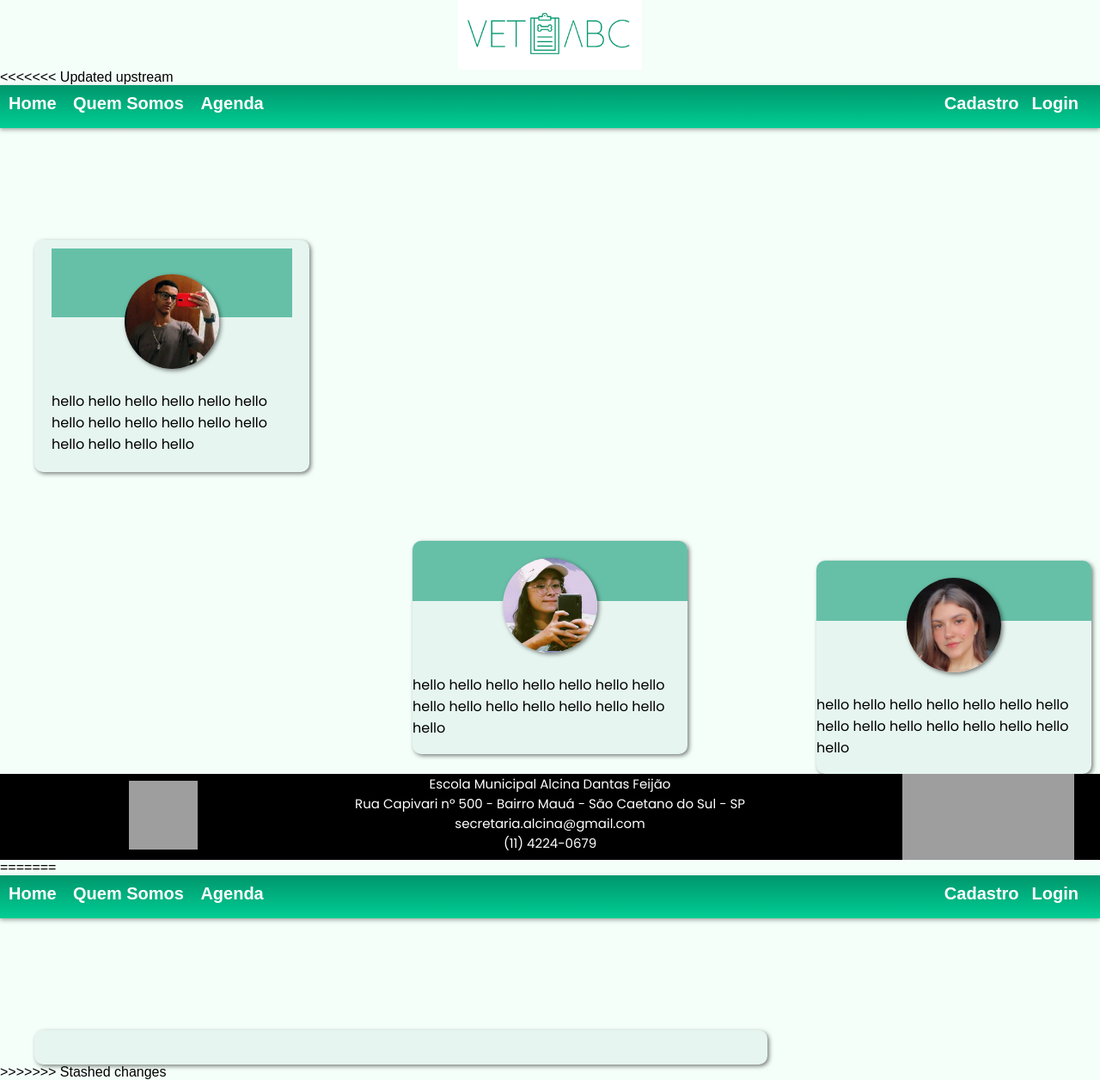
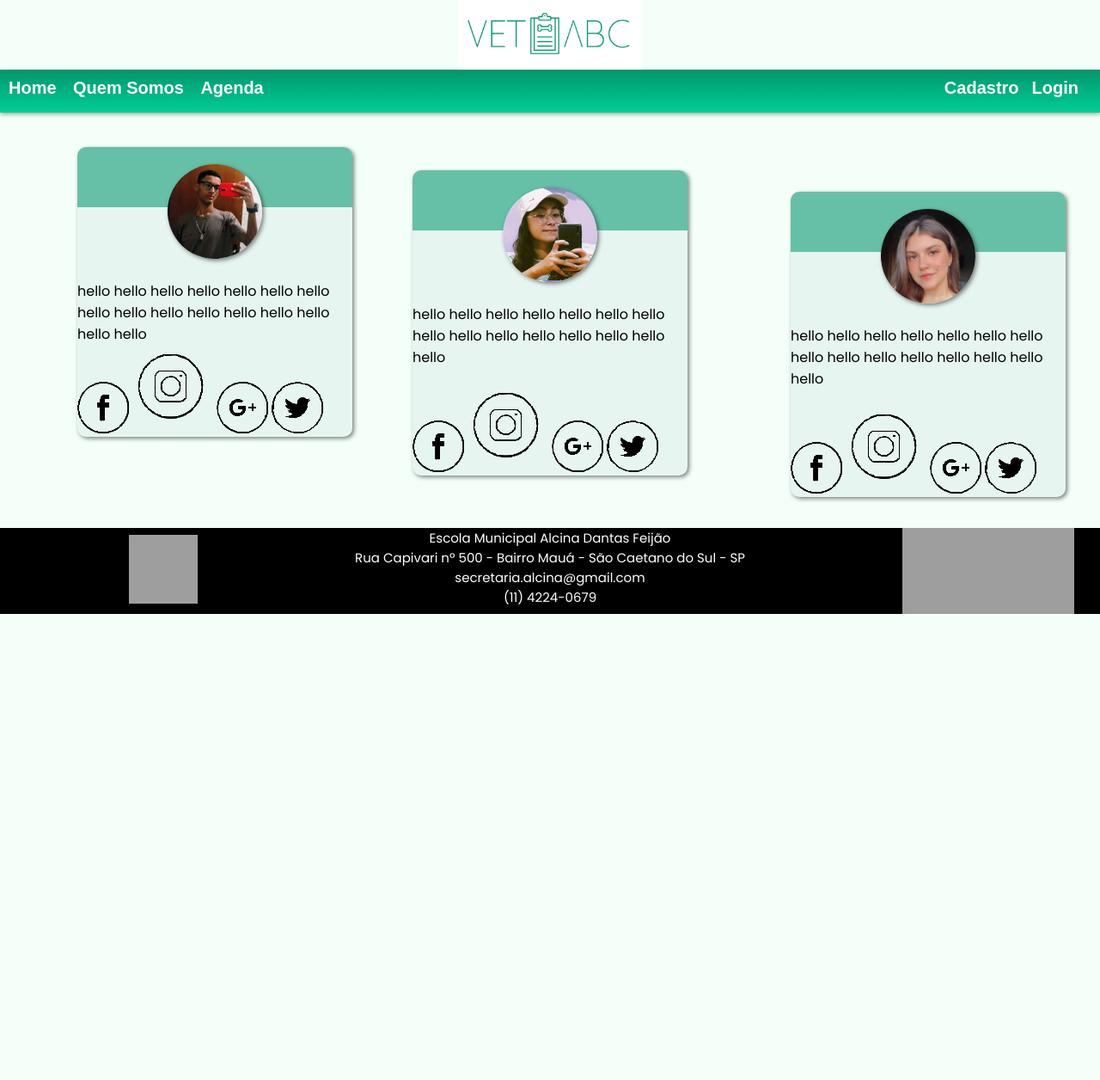
Before and after one commit to andre-reis-dev/Vet-ABC-exposoft, a PHP site: page /assets/html/quemsomos.html in a window 1280 px wide. Shown: the whole page at 86% size. After the commit the page ends 714 px from the top, so only its background shows below. Run offline with PHP 8.4, Linux system fonts and the light colour scheme; grey boxes are pictures that could not be loaded.

Commit message:
11-10-22
organização dos códigos

```diff
--- a/assets/css/style-quemsomos.css
+++ b/assets/css/style-quemsomos.css
@@ -18,24 +18,28 @@ body{
 p{
     font-family: 'poppins' ,display;
 }
+/* div das logos */
+.logos{
+
+}
 
 /* CONFIGURAÇÃO DA CAIXINHA DO ANDRÉ */
 .box-andre{ /* box andré é toda a caixa que sera armazenado as informações referentes ao andré- a caixa toda */
-     height: auto;
+    height: auto;
     width: auto;
     background-color: #e6f5f0;
-    margin-top: 40px;
-    margin-left: auto;/* para ficar centralizado */
+    margin-top: 30px;
+    margin-left: auto;
     margin-right: auto;
     box-shadow: 2px 2px 5px rgba(0,0,0,0.5);
     border-radius: 10px;
-    overflow: hidden; /* nada consegue ultrapassar o tamanho dessa div */
+    overflow: hidden;/* nada consegue ultrapassar o tamanho dessa div */
 }
 
 .cor-foto-a{ /* é a div que contem apenas a faixa verde que está na parte de trás da foto */
     margin-top: -10px;
     height: 80px;
-    width:335px;
+    width:100%;
     background-color: #66c0a7;
     margin-left: auto;
     margin-right: auto;
@@ -52,6 +56,7 @@ p{
     margin-left: auto;
     margin-right: auto;
     box-shadow: 2px 2px 5px rgba(0,0,0,0.5);
+    z-index: -99;
 
 
 }
@@ -63,7 +68,7 @@ p{
     height: auto;
     width: auto;
     background-color: #e6f5f0;
-    margin-top: 80px;
+    margin-top: 60px;
     margin-left: auto;
     margin-right: auto;
     box-shadow: 2px 2px 5px rgba(0,0,0,0.5);
@@ -97,12 +102,12 @@ p{
     height: auto;
     width: auto;
     background-color: #e6f5f0;
-    margin-top: 80px;
+    margin-top: 60px;
     margin-left: auto;
     margin-right: auto;
     box-shadow: 2px 2px 5px rgba(0,0,0,0.5);
     border-radius: 10px;
-    overflow: hidden; /* nada consegue ultrapassar o tamanho dessa div */
+    overflow: hidden;/* nada consegue ultrapassar o tamanho dessa div */
 }
 .cor-foto-c{ /* é a div que contem apenas a faixa verde que está na parte de trás da foto */
     margin-top: -10px;
@@ -126,20 +131,6 @@ p{
 }
 /* FIM DA CONFIG */
 
-*{margin:0;
-  padding:0;}
-
-.box-andre{
-     padding: 20px;
-    background-color: black;
-    margin-left: auto;
-    margin-right: auto;
-    margin-top: 30px;
-    box-shadow: 2px 2px 5px rgba(0,0,0,0.5);
-    border-radius: 10px;
-    width: 60px;
-    height: 70px;
-}
 
 
 
@@ -163,6 +154,82 @@ p{
 /* TAMANHO 600 */
 @media only screen and (min-width:600px) {
 
+    .box-andre{ /* box andré é toda a caixa que sera armazenado as informações referentes ao andré- a caixa toda */
+        height: auto;
+       width: auto;
+       background-color: #e6f5f0;
+       margin-top: 60px;
+       margin-left:auto;
+       margin-right: auto;
+       box-shadow: 2px 2px 5px rgba(0,0,0,0.5);
+       border-radius: 10px;
+       overflow: hidden; /* nada consegue ultrapassar o tamanho dessa div */
+   }
+       .cor-foto-a{ /* é a div que contem apenas a faixa verde que está na parte de trás da foto */
+
+       height: 80px;
+       width:335px;
+       margin-top: -10;
+       background-color: #66c0a7;
+       margin-left: auto;
+       margin-right: auto;
+       box-shadow: 0px 0px 0px rgba(0,0,0,0.5);
+       border-radius: 0px; /* pra n ficar redondo */
+
+   }
+       /* FIM DA CONF */
+
+
+   /* CONFIGURAÇÃO DA CAIXINHA DA BÁRBARA */
+   .box-barbara{ /* box bárbara é toda a caixa que será armazenado as informações referentes a bárbara- a caixa toda */
+       height: auto;
+       width: auto;
+       background-color: #e6f5f0;
+       margin-left:auto;
+       margin-right: auto;
+       margin-top: 60px;
+       box-shadow: 2px 2px 5px rgba(0,0,0,0.5);
+       border-radius: 10px;
+       overflow: hidden;/* nada consegue ultrapassar o tamanho dessa div */
+
+   }
+   .cor-foto-b{ /* é a div que contem apenas a faixa verde que está na parte de trás da foto */
+       height: 80px;
+       width:335px;
+       margin-top: -10;
+       background-color: #66c0a7;
+       margin-left: auto;
+       margin-right: auto;
+       box-shadow: 0px 0px 0px rgba(0,0,0,0.5);
+       border-radius: 0px; /* pra n ficar redondo */
+
+   }
+       /* FIM DA CONF */
+
+   /* CONFIGURAÇÃO DA CAIXINHA DA CAMILA */
+   .box-camila{ /* box camila é toda a caixa que será armazenado as informações referentes a camila- a caixa toda */
+       height: auto;
+       width: auto;
+       background-color: #e6f5f0;
+       margin-top: 60px;
+       margin-left:auto;
+       margin-right: auto;
+       box-shadow: 2px 2px 5px rgba(0,0,0,0.5);
+       border-radius: 10px;
+       overflow: hidden; /* nada consegue ultrapassar o tamanho dessa div */
+
+   }
+   .cor-foto-c{ /* é a div que contem apenas a faixa verde que está na parte de trás da foto */
+       height: 80px;
+       width:335px;
+       margin-top: -10;
+       background-color: #66c0a7;
+       margin-left: auto;
+       margin-right: auto;
+       box-shadow: 0px 0px 0px rgba(0,0,0,0.5);
+       border-radius: 0px; /* pra n ficar redondo */
+
+   }
 
 
     .col-md-1 {width: 8.33%;}
@@ -178,6 +245,26 @@ p{
     .col-md-11 {width: 91.66%;}
     .col-md-12 {width: 100%;}
 }
+
+
+
+
+
+
+
+
+
+
+
+
+
+
+
+
+
+
+
+
     /* TAMANHO 1024 */
 @media only screen and (min-width: 1024px) {
 
@@ -185,8 +272,8 @@ p{
      height: auto;
     width: auto;
     background-color: #e6f5f0;
-    margin-top: 130px;
-    margin-left:40px;
+    margin-top: 40px;
+    margin-left:90px;
     box-shadow: 2px 2px 5px rgba(0,0,0,0.5);
     border-radius: 10px;
     overflow: hidden; /* nada consegue ultrapassar o tamanho dessa div */
@@ -205,14 +292,15 @@ p{
 }
     /* FIM DA CONF */
 
-<<<<<<< Updated upstream
+
 /* CONFIGURAÇÃO DA CAIXINHA DA BÁRBARA */
 .box-barbara{ /* box bárbara é toda a caixa que será armazenado as informações referentes a bárbara- a caixa toda */
     height: auto;
     width: auto;
     background-color: #e6f5f0;
-    margin-left: 500px;
-    margin-top: -200px;
+    margin-left: auto;
+    margin-right: auto;
+    margin-top: -310px;
     box-shadow: 2px 2px 5px rgba(0,0,0,0.5);
     border-radius: 10px;
     overflow: hidden;/* nada consegue ultrapassar o tamanho dessa div */
@@ -236,8 +324,8 @@ p{
     height: auto;
     width: auto;
     background-color: #e6f5f0;
-    margin-top: -225px;
-    margin-left: 950px;
+    margin-top: -330px;
+    margin-left: 920px;
     box-shadow: 2px 2px 5px rgba(0,0,0,0.5);
     border-radius: 10px;
     overflow: hidden; /* nada consegue ultrapassar o tamanho dessa div */
@@ -256,7 +344,6 @@ p{
 }
 
 
-@media only screen and (min-width: 1024px) {
 
     .col-lg-1 {width: 8.33%;}
     .col-lg-2 {width: 16.66%;}
--- a/assets/html/quemsomos.html
+++ b/assets/html/quemsomos.html
@@ -19,7 +19,7 @@
         </header>
 
 
-<<<<<<< Updated upstream
+
             <nav class="main-nav-bar">
                 <span class="material-symbols-outlined three-bars col-sm-2" onclick="toggleMenu()">menu</span>
                 <ul id="menu">
@@ -43,6 +43,9 @@
             </nav>
 
 
+
+
+
         <div class="caixote"><!-- armazena todas as caixinhas -->
             <!-- ANDRÉ -->
                 <div class="box-andre col-sm-8 col-md-6 col-lg-3"> <!--  toda a caxinha-->
@@ -51,6 +54,12 @@
                     <div class="texto"><!-- div de texto -->
                     <p class="text-a"> <br>  hello hello hello hello hello hello hello hello hello hello hello hello hello hello hello hello</p>
                         </div> <!-- texto de informação -->
+                        <div class="logos">
+                            <img src="../img/facebook.png">
+                            <img src="../img/instagram.png">
+                            <img src="../img/gmail.png">
+                            <img src="../img/ttw.png">
+                        </div>
                 </div>
               <!-- BÁRBARA -->
                 <div class="box-barbara col-sm-8 col-md-6 col-lg-3"><!--  toda a caxinha-->
@@ -59,17 +68,30 @@
                     <div class="texto">
                     <p class="text-b"> <br> hello hello hello hello hello hello hello hello hello hello hello hello hello hello hello</p><br>
                         </div> <!-- texto de informação -->
+                        <div class="logos">
+                            <img src="../img/facebook.png">
+                            <img src="../img/instagram.png">
+                            <img src="../img/gmail.png">
+                            <img src="../img/ttw.png">
+                        </div>
                 </div>
              <!-- CAMILA -->
                 <div class="box-camila col-sm-8 col-md-6 col-lg-3"><!--  toda a caxinha-->
                     <div class="cor-foto-c box-andre col-sm-12 col-md-12 col-lg-12"> </div><!-- barrinha verde da caixinha -->
                     <div  class="foto-c" style="background-image: url(../img/camila.jpg)"></div><!-- bolinha que contém imagem -->
                     <div class="texto">
-                    <p class="text-c"> <br>  hello hello hello hello hello hello hello hello hello hello hello hello hello hello hello</p><br></div> <!-- texto de informação -->
-
+                        <p class="text-c"> <br>  hello hello hello hello hello hello hello hello hello hello hello hello hello hello hello</p><br>
+                        </div> <!-- texto de informação -->
+                    <div class="logos">
+                        <img src="../img/facebook.png">
+                        <img src="../img/instagram.png">
+                        <img src="../img/gmail.png">
+                        <img src="../img/ttw.png">
+                </div>
                 </div>
 
               </div>
+              <br><br> <!-- dar espaço da última caixinha até o rodapé -->
             <footer class="rodape col-sm-12 col-md-12 col-lg-12">
                  <img src="alcina.jpg" class="logo-alcina col-sm-12 col-md-12 col-lg-12"><!-- imagem alcina -->
                 <img src="logo.png" class="logo-abc"><!-- imagem abc -->
@@ -82,26 +104,6 @@
             </footer>
 
    </div>
-=======
-
-        <nav>
-            <span class="material-symbols-outlined three-bars col-sm-2" onclick="toggleMenu()">menu</span>
-            <ul id="menu"> <!-- tribars -->
-                <li><a href="index.html">Home</a></li>
-                <li><a href="#">Quem Somos</a></li>
-                <li><a href="#">Agenda</a></li>
-                <li><a class="login-cadastro" href="#">Login</a></li>
-                <li><a class="login-cadastro" href="#">Cadastro</a></li>
-            </ul>
-        </nav>
-
-
-
-
-       <div class="caixote"><!-- caixinha de texto -->
-            <div class="box-andre col-sm-10 col-md-10 col-lg-8">
-
-                 </div>
 
 
 
@@ -109,12 +111,8 @@
 
 
 
-             </div>
 
 
-
-        </div>
->>>>>>> Stashed changes
 
     <script src="../javascript/toggle_menu.js"></script>
 </body>
```
Also changed, not shown: assets/img/facebook.png, assets/img/gmail.png, assets/img/instagram.png, assets/img/ttw.png (added), assets/img/whats.png (deleted).
